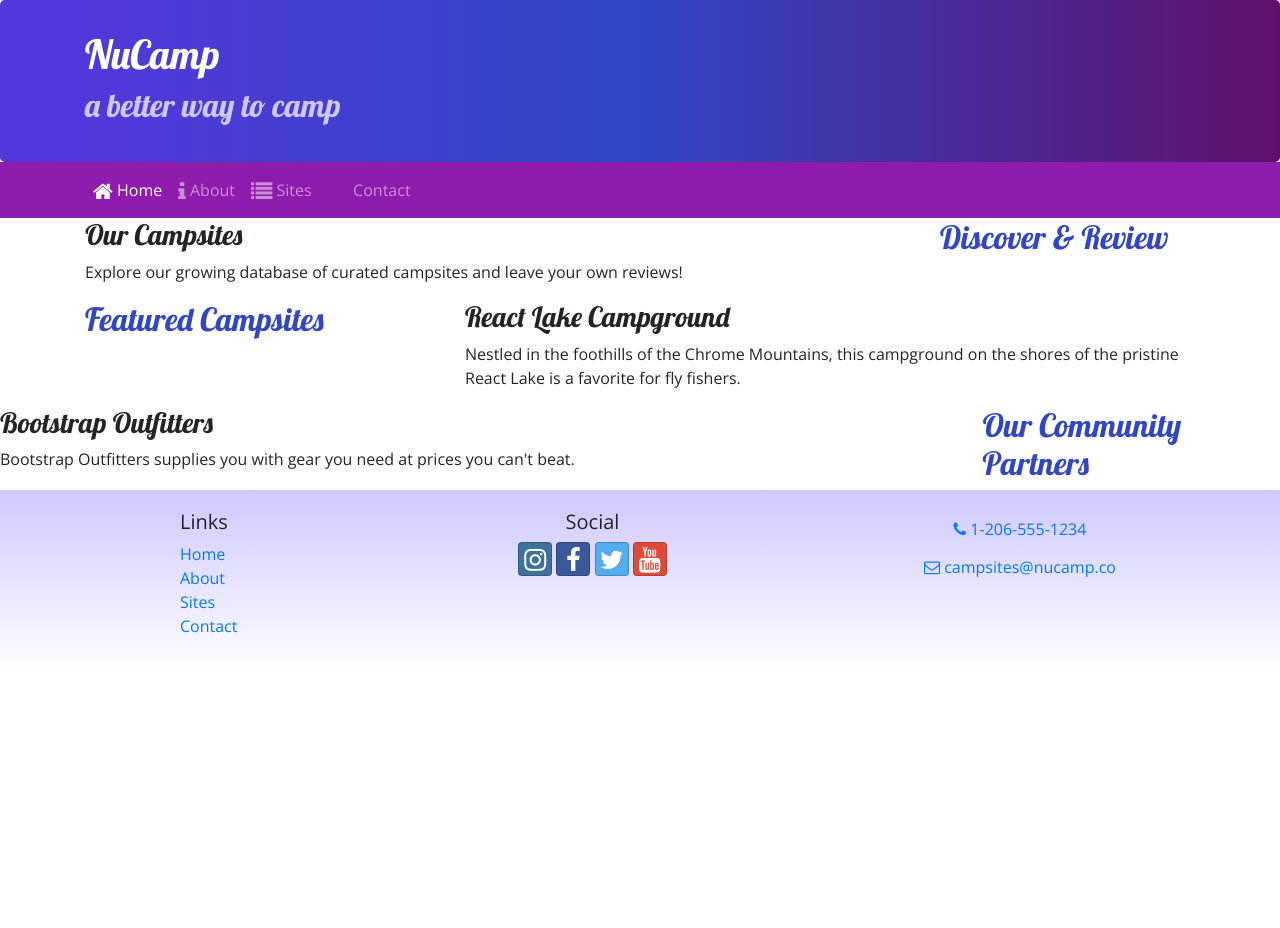
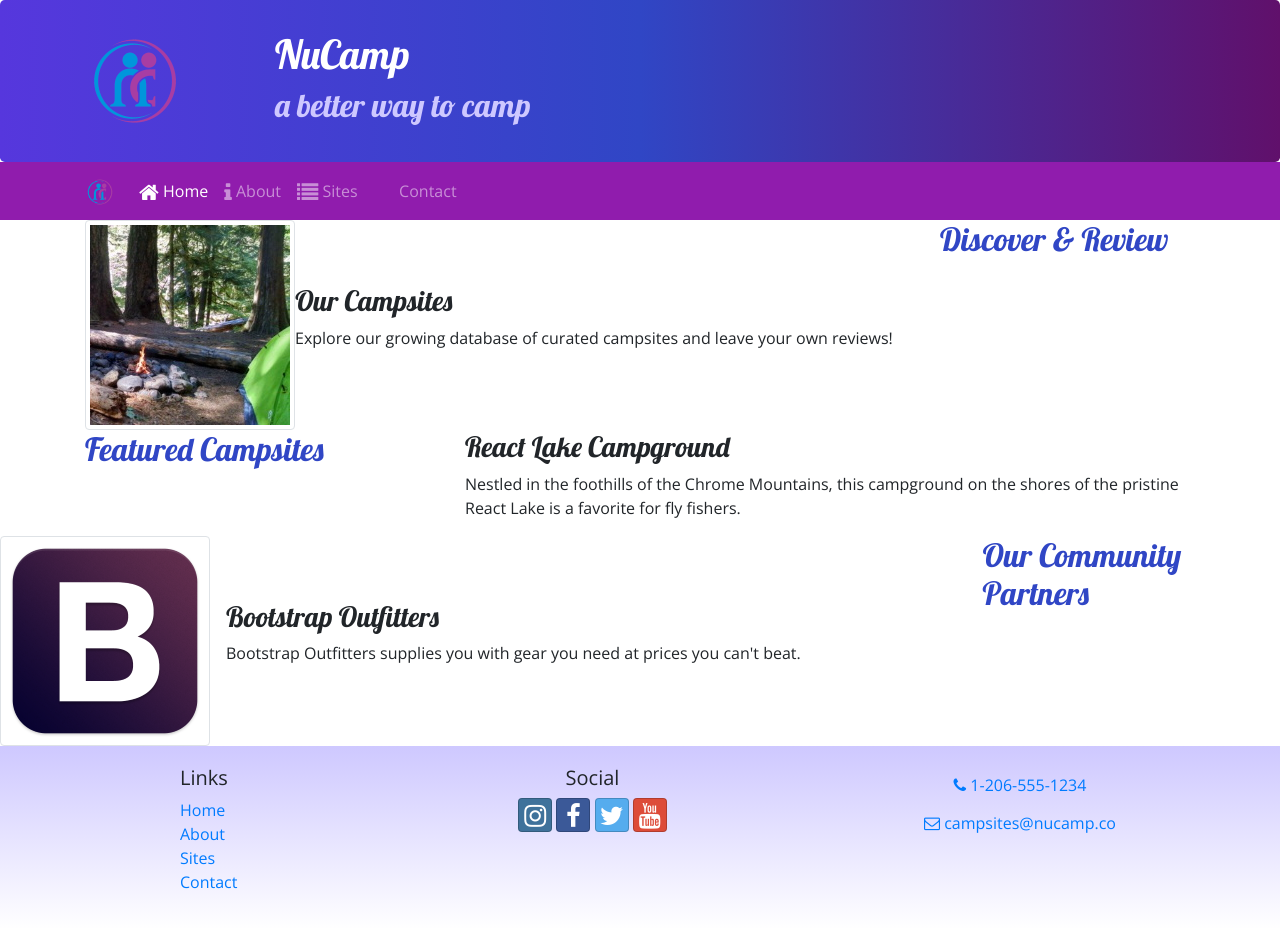
Before and after one commit to GuyEMathieu/nucampsites, a website: page index.html in a window 1280 px wide. Before the commit the page ends 800 px from the top, so only its background shows below. Drawn offline with nearby package versions, Linux system fonts and the light colour scheme.

Commit message:
images and media

```diff
--- a/index.html
+++ b/index.html
@@ -21,6 +21,9 @@
         <header class='jumbotron'>
             <div class="container">
                 <div class="row">
+                    <div class="col-4 col-sm-3 col-md-2 align-self-center">
+                        <image src='images/logo.png' class='img-fluid' />
+                    </div>
                     <div class="col">
                         <h1>NuCamp</h1>
                         <h2>a better way to camp</h2>
@@ -31,6 +34,7 @@
 
         <nav class='navbar navbar-expand-sm navbar-dark sticky-top'>
             <div class="container">
+                <a href="#" class="navbar-brand"><img src='images/logo.png' height='30' width='30'/></a>
                 <button class='navbar-toggler ml-auto' type='button'
                     data-toggle='collapse' data-target='#nucampNavbar'>
                     <span class='navbar-toggler-icon'></span>
@@ -52,8 +56,13 @@
                     <h2>Discover & Review</h2>
                 </div>
                 <div class="col">
-                    <h3>Our Campsites</h3>
-                    <p class='d-none d-sm-block'>Explore our growing database of curated campsites and leave your own reviews!</p>
+                    <div class="media">
+                        <img src="images/breadcrumb-trail-thumb.jpg" alt="Breadcrumb Trail" class="d-flex mr3 img-thumbnail">
+                        <div class="media-body align-self-center">
+                            <h3>Our Campsites</h3>
+                            <p class='d-none d-sm-block'>Explore our growing database of curated campsites and leave your own reviews!</p>
+                        </div>
+                    </div>
                 </div>
             </div>
 
@@ -74,8 +83,13 @@
                 <h2>Our Community Partners</h2>
             </div>
             <div class="col">
-                <h3>Bootstrap Outfitters</h3>
-                <p class='d-none d-sm-block'>Bootstrap Outfitters supplies you with gear you need at prices you can't beat.</p>
+                <div class="media">
+                    <img class="d-flex mr-3 img-thumbnail" src="images/bootstrap-thumb.png" alt="Bootstrap Outfitters" />
+                    <div class="media-body align-self-center">
+                        <h3>Bootstrap Outfitters</h3>
+        				<p class="d-none d-sm-block">Bootstrap Outfitters supplies you with gear you need at prices you can't beat.</p>
+                    </div>
+                </div>
             </div>
         </div>
 
```
Also changed, not shown: aboutus.html (+4 -0 lines), contactus.html (+4 -0 lines).
